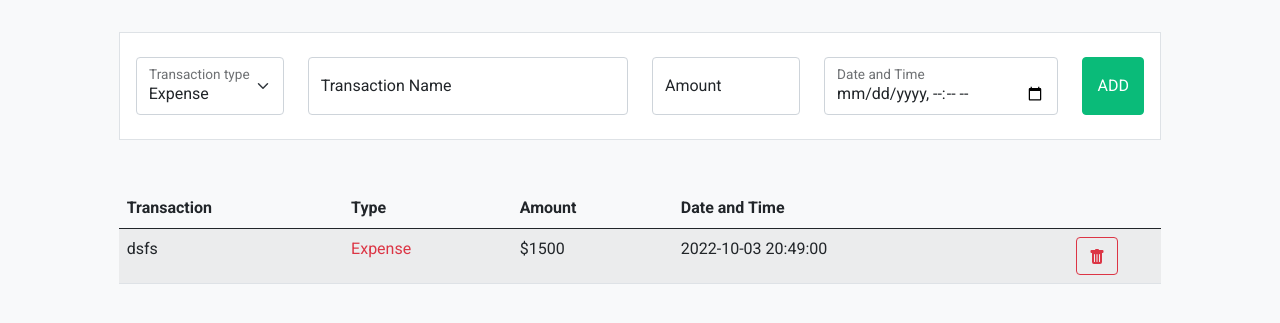
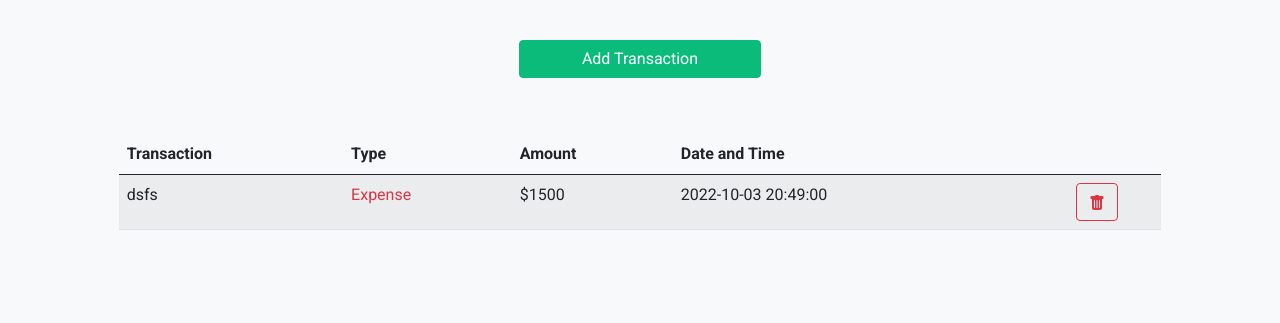
Before and after one commit to ReshanCSX/CS50x-Final-Project, a Flask app: page /transactions in a window 1280 px wide. Shown: the part 64-387 px from the top of the page. Run offline with Flask 2, Linux system fonts and the light colour scheme; a user stored in the database is signed in; data comes from the database, SQL or seed files in the repository; style sheets or scripts are compiled from the project's sources.

Commit message:
New Design for Add Transactions

```diff
--- a/financeapp/static/styles.scss
+++ b/financeapp/static/styles.scss
@@ -205,8 +205,6 @@ header{
 .form_submit{
     background-color: $accent-color-2 !important;
     border: 1px solid $accent-color-2 !important;
-    width: 100%;
-    height: 100%;
     padding: auto;
     margin: 0rem;
 }
--- a/financeapp/templates/transactions.html
+++ b/financeapp/templates/transactions.html
@@ -2,14 +2,32 @@
 {% set active_page = 'transactions' %}
 
 {% block main %}
+<div class="col-md-10 mx-auto mt-4">
+  <!-- Button trigger modal -->
+  <div class="row">
+    <div class="col-md-3 d-grid mx-auto py-0 my-2">
+      <button type="button" class="form_submit btn btn-primary" data-bs-toggle="modal" data-bs-target="#transactionModal">
+        Add Transaction
+      </button>
+    </div>
+  </div>
 
-<div class="col-md-10 mx-auto mt-4">
-  <form class="border bg-white p-3 mb-3" action="" method="post">
+
+  <!-- Modal -->
+  <div class="modal fade" id="transactionModal" tabindex="-1" aria-labelledby="transactionModalLabel" aria-hidden="true">
+    <div class="modal-dialog">
+      <div class="modal-content">
+        <div class="modal-header">
+          <h5 class="modal-title" id="exampleModalLabel">Modal title</h5>
+          <button type="button" class="btn-close" data-bs-dismiss="modal" aria-label="Close"></button>
+        </div>
+        <div class="modal-body">
+
+          <form action="" method="post">
             {{ form.hidden_tag() }}
-
+              <!-- Type -->
               <div class="row">
-
-      <div class="col-md-2 my-2 ">
+                <div class="col-md-5 my-2 ">
                   <div class="form-floating">
                     {% if form.type.errors %}
                         {{ form.type(class="form-select select_menu is-invalid", id="FloatingTypeInvalid", placeholder="Username") }}
@@ -26,7 +44,8 @@
                   </div>
               </div>
 
-      <div class="col-md-4 my-2">
+              <!-- Transaction Name -->
+              <div class="col-md-7 my-2">
                 <div class="form-floating">
                   {% if form.label.errors %}
                       {{ form.label(class="form-control is-invalid", id="FloatingLabelInvalid", placeholder="Note") }}
@@ -42,8 +61,9 @@
                   {% endif %}
                 </div>
               </div>
-
-      <div class="col-md-2 my-2">
+            </div>
+            <!-- Amount -->
+            <div class="col my-2">
               <div class="form-floating">
                 {% if form.amount.errors %}
                     {{ form.amount(class="form-control is-invalid", id="FloatingAmountInvalid", placeholder="Username") }}
@@ -60,7 +80,8 @@
               </div>
             </div>
 
-      <div class="col-md-3 my-2">
+            <!-- Date -->
+            <div class="col my-2">
               <div class="form-floating">
                 {% if form.date.errors %}
                     {{ form.date(class="form-control is-invalid", id="startDateInvalid") }}
@@ -77,15 +98,16 @@
               </div>
             </div>
 
-      <div class="col-md-1 d-grid mx-auto py-0 my-2">
-          {{ form.submit(class="form_submit btn btn-primary d-block") }}
-      </div>
 
         </div>
-
-
+        <div class="modal-footer">
+          <button type="button" class="btn btn-secondary" data-bs-dismiss="modal">Close</button>
+          {{ form.submit(class="form_submit btn btn-primary") }}
+        </div>
       </form>
-
+      </div>
+    </div>
+  </div>
 
   <div class="table-responsive-md mt-5">
     <table class="table table-striped mt-3">
@@ -123,10 +145,19 @@
 </div>
 
 
+
 </div>
 
 
 
 
 
+
+
+
+
+
+
+
+
 {% endblock %}
```
Lines whose indentation alone changed are shown as unchanged.
